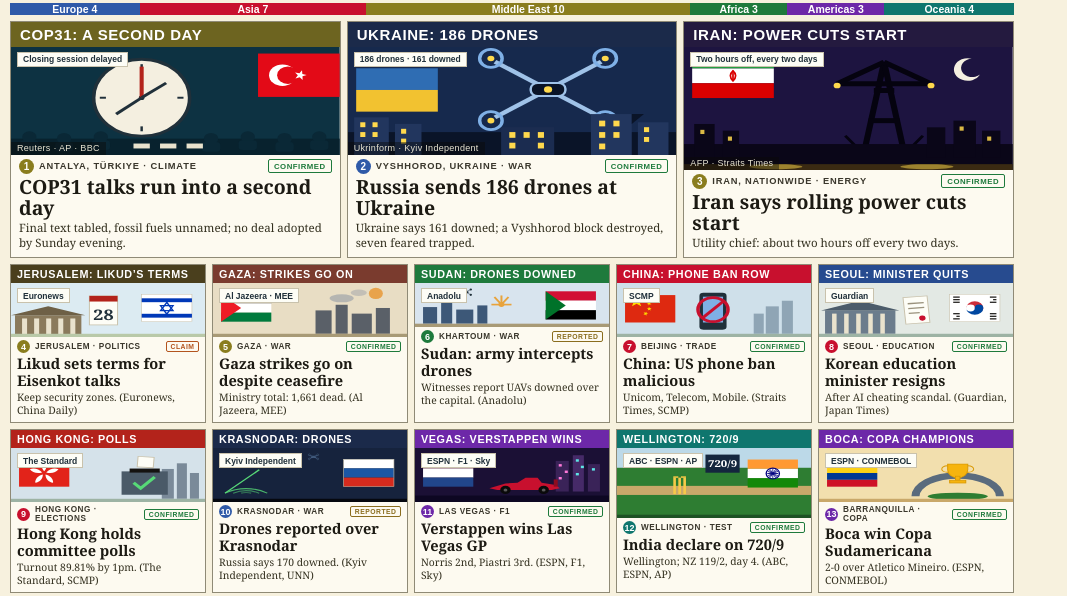
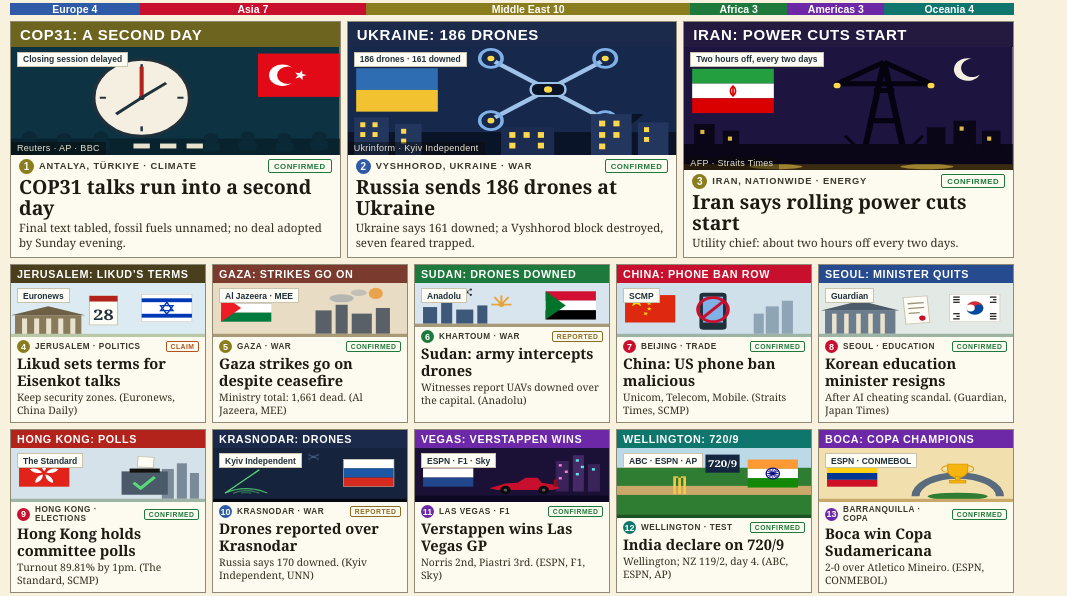
Before and after one commit to zenfrog72/makefun-news-20261122-slot3, a plain HTML site: page index.html in a window 1280 px wide. Shown: the part 180-776 px from the top of the page, without its empty margins (0-1067 px from the left). Drawn offline with Linux system fonts and the light colour scheme.

Commit message:
Fix hero 3 Iran flag: reveal the green band (flag moved clear of the tag pill, equal thirds now visible)

```diff
--- a/index.html
+++ b/index.html
@@ -202,7 +202,7 @@
         <svg viewBox="0 0 322 147" preserveAspectRatio="none">
           <rect width="322" height="147" fill="#1d1440"/>
           <path d="M282 14 a11 11 0 1 0 8 19 a13.5 13.5 0 1 1 -8 -19z" fill="#f4efe0"/>
-          <g>
+          <g transform="translate(0 18)">
             <rect x="8" y="8" width="80" height="17.7" fill="#239f40"/>
             <rect x="8" y="25.7" width="80" height="17.6" fill="#ffffff"/>
             <rect x="8" y="43.3" width="80" height="17.7" fill="#da0000"/>
```
Also changed, not shown: entry.png.
